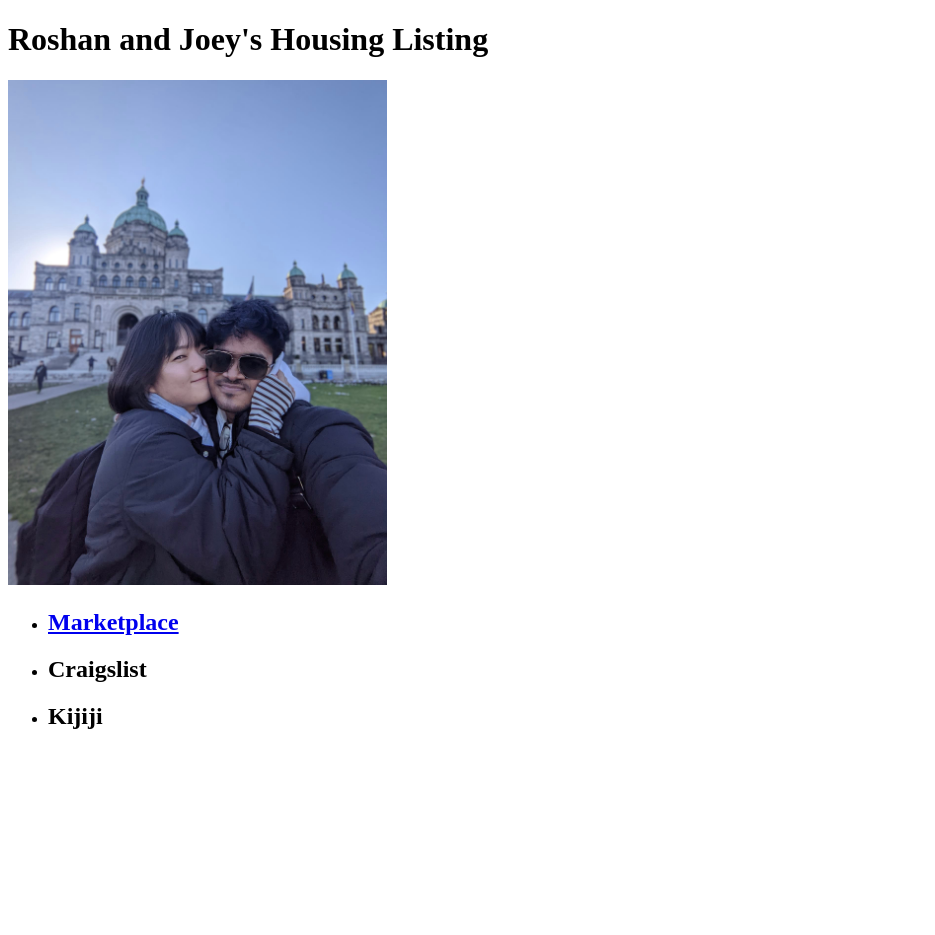
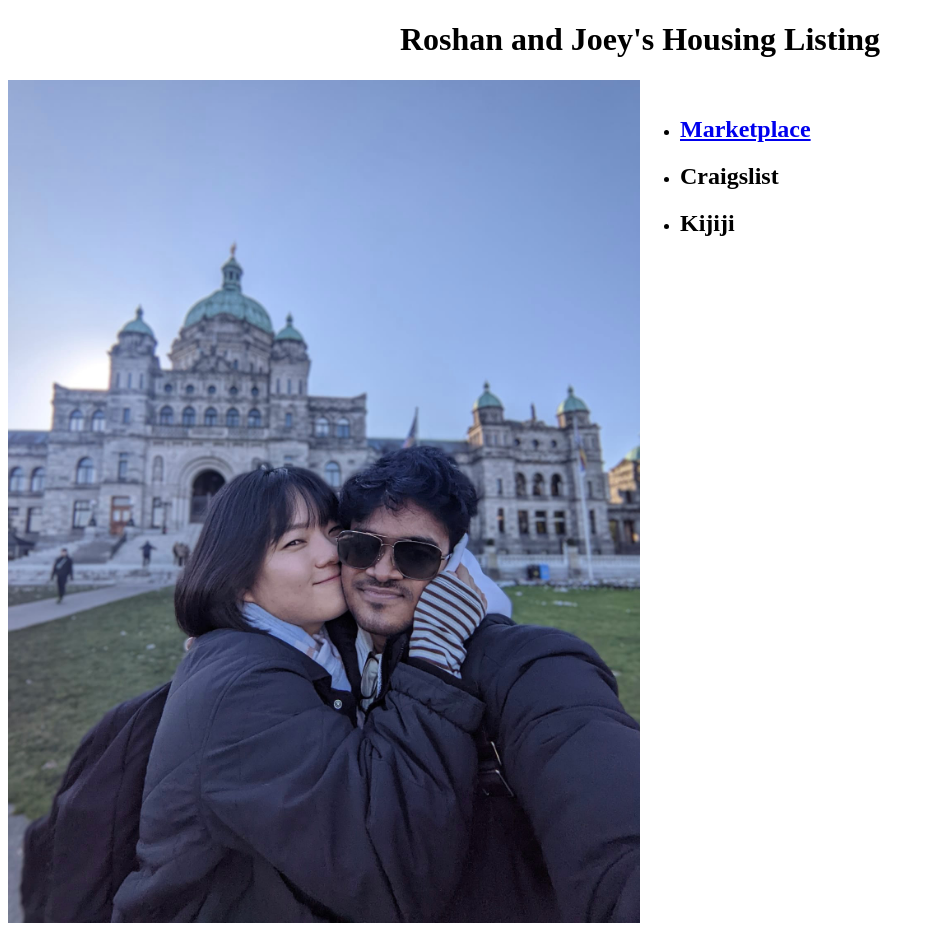
Before and after one commit to JoeyCho0812/Roshan-and-Joey-housing-project, a plain HTML site: page index.html in a window 1280 px wide. Shown: the whole page, without its empty margins (0-935 px from the left). Before the commit the page ends 800 px from the top, so only its background shows below. Drawn offline with Linux system fonts and the light colour scheme.

Commit message:
Add files via upload
CSS design added-grid model

```diff
--- a/index.html
+++ b/index.html
@@ -2,19 +2,36 @@
 <html>
     <head>
         <title>Roshan and Joey's Housing </title>
+
+        <style>
+
+            h1{
+                text-align: center;
+            }
+            #grid{
+                display:grid;
+                grid-template-columns: 1fr 1fr ;
+            }
+        </style>
     </head>
 
     <body>
         <h1><strong>Roshan and Joey's Housing Listing</strong></h1>
 
-        <img src="Roshan_Joey_pic.jpg", width="30%">
+        <div id="grid">
+
+            <div>
+                <img src="Roshan_Joey_pic.jpg", width="100%">
+            </div>
 
 
-        <ul>
-            <li><h2><a href="1.Facebook.html">Marketplace</a></h2></li>
-            <li><h2>Craigslist</h2></li>
-            <li><h2>Kijiji</h2></li>
-        </ul>
+            <ul>
+                <li><h2><a href="1.Facebook.html">Marketplace</a></h2></li>
+                <li><h2>Craigslist</h2></li>
+                <li><h2>Kijiji</h2></li>
+            </ul>
+
+        </div>
 
         <!--Start of Tawk.to Script-->
 <script type="text/javascript">
@@ -36,21 +53,5 @@
 
 
 
-
-
-
-
-
-
-
-
-
-
-
-
-
-
-
-
     </body>
 </html>
```
